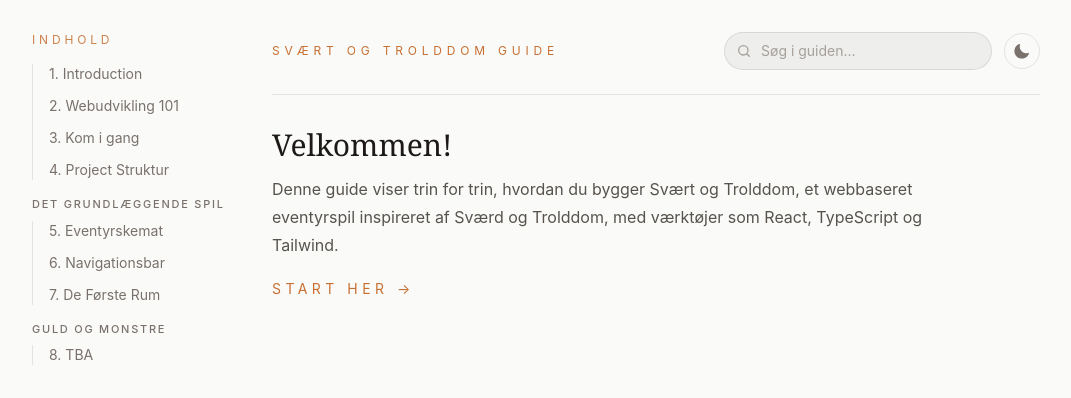
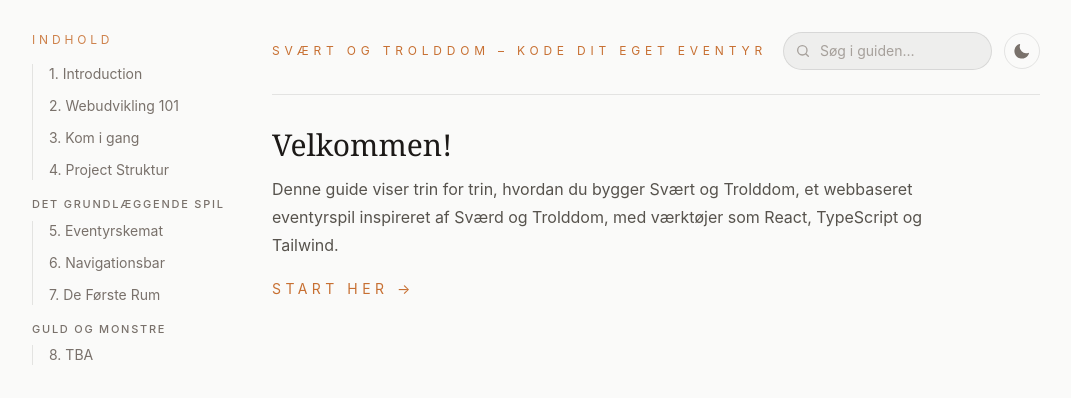
Before and after one commit to KajsaAviaja/KajsaAviaja.github.io, a React (Vite) app: page / in a window 1280 px wide. Shown: the top 398 px of the page, without its empty margins (8-1079 px from the left). Built offline with nearby package versions, Linux system fonts and the light colour scheme.

Commit message:
updatede titel

```diff
--- a/src/routes/Root.tsx
+++ b/src/routes/Root.tsx
@@ -21,7 +21,7 @@
           <header className="flex flex-col gap-4 border-b border-stone-900/10 pb-6 sm:flex-row sm:items-center sm:justify-between dark:border-white/10">
             <Link to="/" className="shrink-0">
               <p className="text-xs uppercase tracking-[0.4em] text-amber-700/80 dark:text-amber-200/70">
-                Svært og Trolddom Guide
+                Svært og Trolddom – Kode dit eget eventyr
               </p>
             </Link>
 
```
